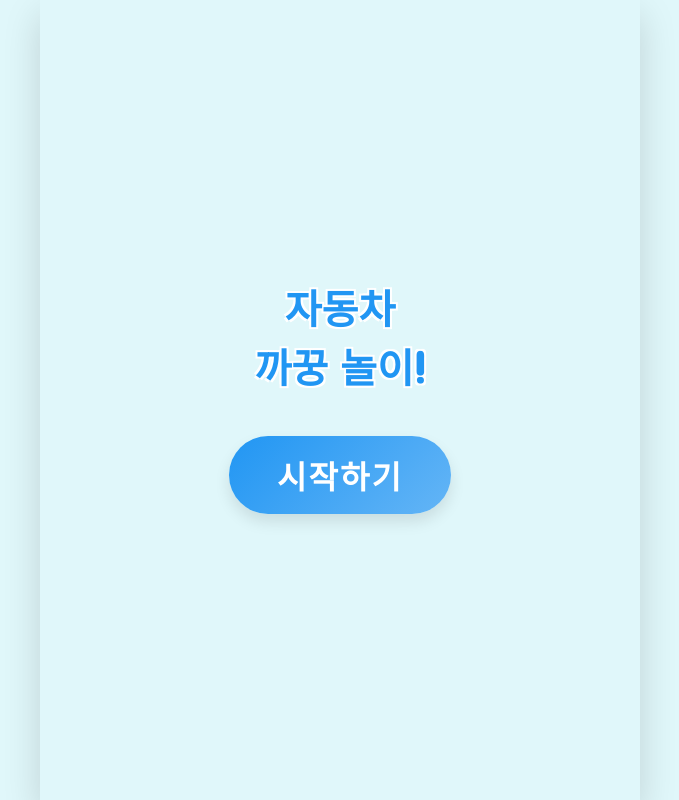
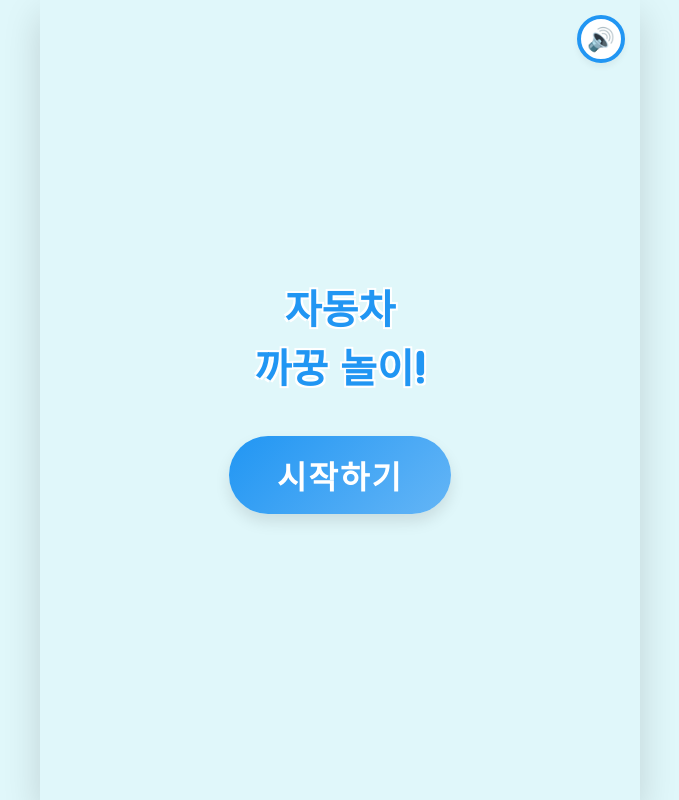
Before and after one commit to ninpeng/poly, a React (Vite) app: page / in a window 1280 px wide. Shown: the whole page, without its empty margins (300-979 px from the left). Built offline with nearby package versions, Linux system fonts and the light colour scheme.

Commit message:
feat: add sound on/off toggle with persistent storage

```diff
--- a/src/App.tsx
+++ b/src/App.tsx
@@ -1,6 +1,6 @@
 import confetti from 'canvas-confetti';
 import { useEffect, useState } from 'react';
-import { playPopSound, playTadaSound } from './sounds';
+import { playPopSound, playTadaSound, resumeAudio, setMuted } from './sounds';
 
 // Types
 type ScreenState = 'START' | 'PLAYING';
@@ -13,6 +13,29 @@ const getRandomCharacter = () => CHARACTERS[Math.floor(Math.random() * CHARACTER
 
 // --- Components ---
 
+// 0. Sound Toggle
+const SoundToggle = () => {
+  const [muted, setMutedState] = useState(localStorage.getItem('muted') === 'true');
+
+  const toggle = () => {
+    const newState = !muted;
+    setMutedState(newState);
+    setMuted(newState);
+    localStorage.setItem('muted', String(newState));
+  };
+
+  useEffect(() => {
+    // Initialize utility state
+    setMuted(muted);
+  }, []);
+
+  return (
+    <button className="sound-toggle" onClick={toggle} title="소리 켜기/끄기">
+      {muted ? '🔇' : '🔊'}
+    </button>
+  );
+};
+
 // 1. Start Screen
 const StartScreen = ({ onStart }: { onStart: () => void }) => {
   return (
@@ -20,7 +43,8 @@ const StartScreen = ({ onStart }: { onStart: () => void }) => {
       display: 'flex', flexDirection: 'column', alignItems: 'center', justifyContent: 'center', height: '100%'
     }}>
       <h1 className="title-banner">자동차<br/>까꿍 놀이!</h1>
-      <button className="btn-primary" onPointerDown={() => {
+      <button className="btn-primary" onPointerDown={async () => {
+        await resumeAudio(); // Unlock audio on first meaningful click
         playPopSound();
         onStart();
       }}>시작하기</button>
@@ -154,11 +178,26 @@ function App() {
     link.href = 'https://fonts.googleapis.com/css2?family=Jua&display=swap';
     link.rel = 'stylesheet';
     document.head.appendChild(link);
-    return () => { document.head.removeChild(link); }
+
+    // Audio Unlocking for Mobile
+    const unlockAudio = () => {
+      resumeAudio();
+      window.removeEventListener('click', unlockAudio);
+      window.removeEventListener('touchstart', unlockAudio);
+    };
+    window.addEventListener('click', unlockAudio);
+    window.addEventListener('touchstart', unlockAudio);
+
+    return () => {
+      document.head.removeChild(link);
+      window.removeEventListener('click', unlockAudio);
+      window.removeEventListener('touchstart', unlockAudio);
+    }
   }, []);
 
   return (
     <main className="app-container">
+      <SoundToggle />
       {screen === 'START' && <StartScreen onStart={() => setScreen('PLAYING')} />}
       {screen === 'PLAYING' && <PlayScreen />}
     </main>
--- a/src/index.css
+++ b/src/index.css
@@ -97,6 +97,30 @@ body {
   box-shadow: var(--shadow-sm);
 }
 
+/* Sound Toggle Button Styling */
+.sound-toggle {
+  position: absolute;
+  top: 15px;
+  right: 15px;
+  width: 48px;
+  height: 48px;
+  border-radius: 50%;
+  background: white;
+  border: 4px solid var(--color-poli-blue);
+  font-size: 1.4rem;
+  display: flex;
+  align-items: center;
+  justify-content: center;
+  cursor: pointer;
+  box-shadow: var(--shadow-sm);
+  z-index: 10000;
+  transition: transform 0.2s cubic-bezier(0.175, 0.885, 0.32, 1.275);
+}
+
+.sound-toggle:active {
+  transform: scale(0.85);
+}
+
 /* Keyframes */
 @keyframes float {
   0% { transform: translateY(0px); }
--- a/src/sounds.ts
+++ b/src/sounds.ts
@@ -1,18 +1,31 @@
 // Simple Web Audio API Synthesizer for 30-month toddler game
 let audioCtx: AudioContext | null = null;
+let isMuted: boolean = false;
+
+export const setMuted = (muted: boolean) => {
+  isMuted = muted;
+};
+
+export const getIsMuted = () => isMuted;
 
 const getAudioContext = () => {
   if (!audioCtx) {
     audioCtx = new (window.AudioContext || (window as any).webkitAudioContext)();
   }
-  if (audioCtx.state === 'suspended') {
-    audioCtx.resume();
+  return audioCtx;
+};
+
+// Explicitly resume audio context (needed for mobile browsers)
+export const resumeAudio = async () => {
+  const ctx = getAudioContext();
+  if (ctx.state === 'suspended') {
+    await ctx.resume();
   }
-  return audioCtx;
 };
 
 // Cute 'Pop' sound when touching the box
 export const playPopSound = () => {
+  if (isMuted) return;
   const ctx = getAudioContext();
   const osc = ctx.createOscillator();
   const gain = ctx.createGain();
@@ -34,6 +47,7 @@ export const playPopSound = () => {
 
 // Cheerful 'Ta-da!' sound when character appears
 export const playTadaSound = () => {
+  if (isMuted) return;
   const ctx = getAudioContext();
 
   // Play a quick arpeggio (C major chord: C, E, G, C)
```
